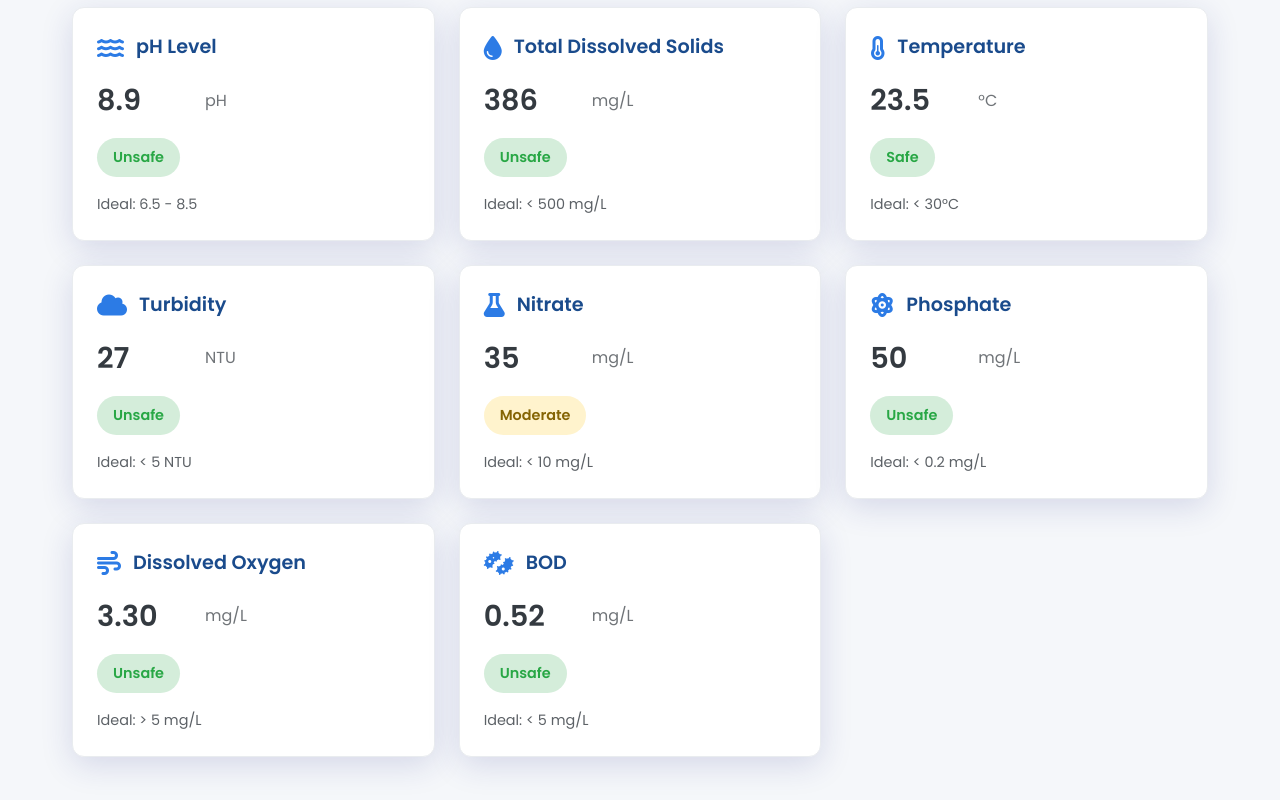
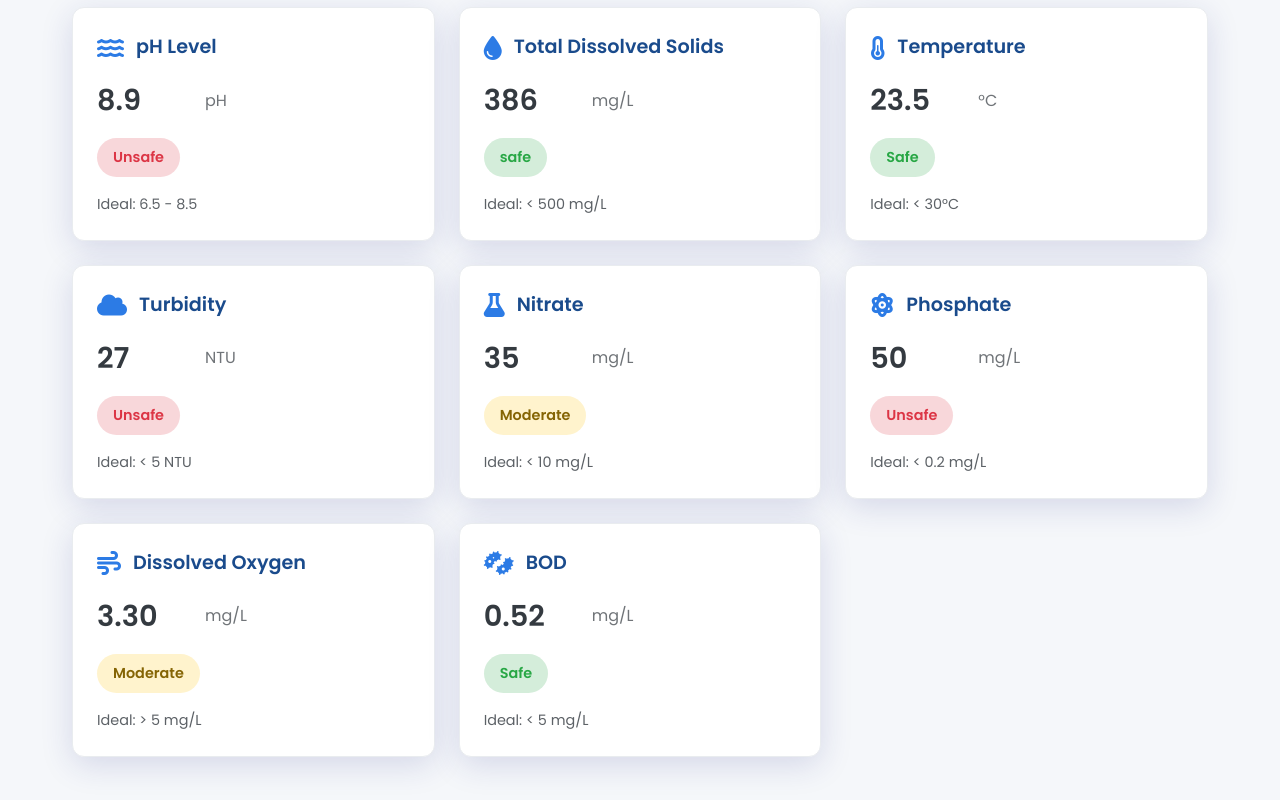
Before and after one commit to YashChopdekar/QRankala_, a plain HTML site: page index.html in a window 1280 px wide. Shown: the part 740-1540 px from the top of the page. Drawn offline with nearby package versions, Linux system fonts and the light colour scheme.

Commit message:
Update index.html

```diff
--- a/index.html
+++ b/index.html
@@ -90,7 +90,7 @@
                     <input type="number" id="phValue" value="8.9" step="0.1" disabled>
                     <span class="param-unit">pH</span>
                 </div>
-                <div class="param-status safe">
+                <div class="param-status unsafe">
                     <span>Unsafe</span>
                 </div>
                 <div class="param-range">
@@ -109,7 +109,7 @@
                     <span class="param-unit">mg/L</span>
                 </div>
                 <div class="param-status safe">
-                    <span>Unsafe</span>
+                    <span>safe</span>
                 </div>
                 <div class="param-range">
                     <span>Ideal: &lt; 500 mg/L</span>
@@ -144,7 +144,7 @@
                     <input type="number" id="turbidityValue" value="27" step="0.1" disabled>
                     <span class="param-unit">NTU</span>
                 </div>
-                <div class="param-status safe">
+                <div class="param-status unsafe">
                     <span>Unsafe</span>
                 </div>
                 <div class="param-range">
@@ -180,7 +180,7 @@
                     <input type="number" id="phosphateValue" value="50" step="0.01" disabled>
                     <span class="param-unit">mg/L</span>
                 </div>
-                <div class="param-status safe">
+                <div class="param-status unsafe">
                     <span>Unsafe</span>
                 </div>
                 <div class="param-range">
@@ -198,8 +198,8 @@
                     <input type="number" id="doValue" value="3.30" step="0.1" disabled>
                     <span class="param-unit">mg/L</span>
                 </div>
-                <div class="param-status safe">
-                    <span>Unsafe</span>
+                <div class="param-status moderate">
+                    <span>Moderate</span>
                 </div>
                 <div class="param-range">
                     <span>Ideal: &gt; 5 mg/L</span>
@@ -217,7 +217,7 @@
                     <span class="param-unit">mg/L</span>
                 </div>
                 <div class="param-status safe">
-                    <span>Unsafe</span>
+                    <span>Safe</span>
                 </div>
                 <div class="param-range">
                     <span>Ideal: &lt; 5 mg/L</span>
```
